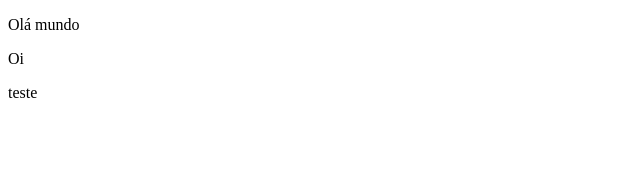
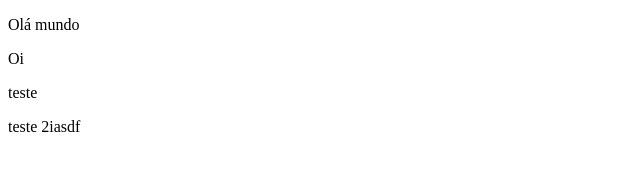
Before and after one commit to tiago-setimo/claudehypenegocios, a plain HTML site: page index.html in a window 1280 px wide. Shown: the full height of the page, 0-640 px from the left. Drawn offline with Linux system fonts and the light colour scheme.

Commit message:
segundo commit

```diff
--- a/index.html
+++ b/index.html
@@ -9,5 +9,6 @@
     <p>Olá mundo</p>
     <p>Oi</p>
     <p>teste</p>
+    <p>teste 2iasdf</p>
 </body>
 </html>
```
